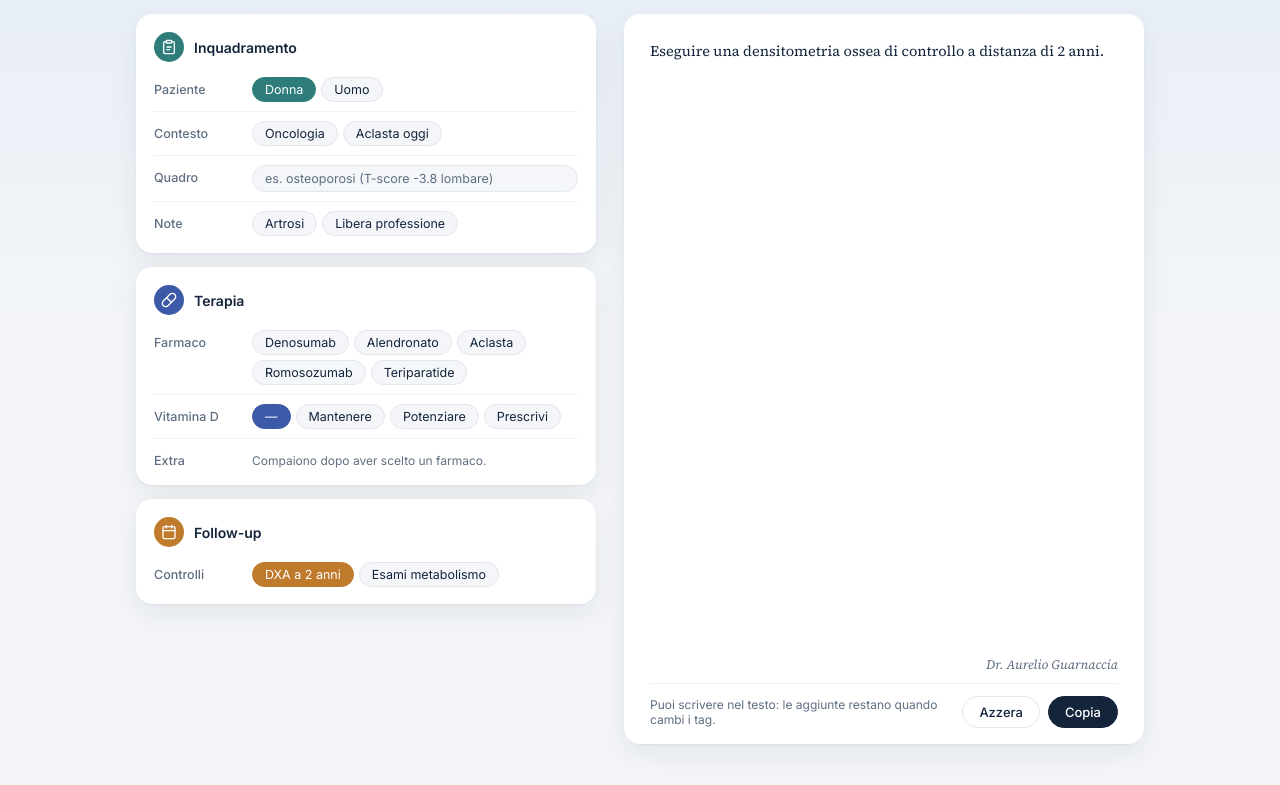
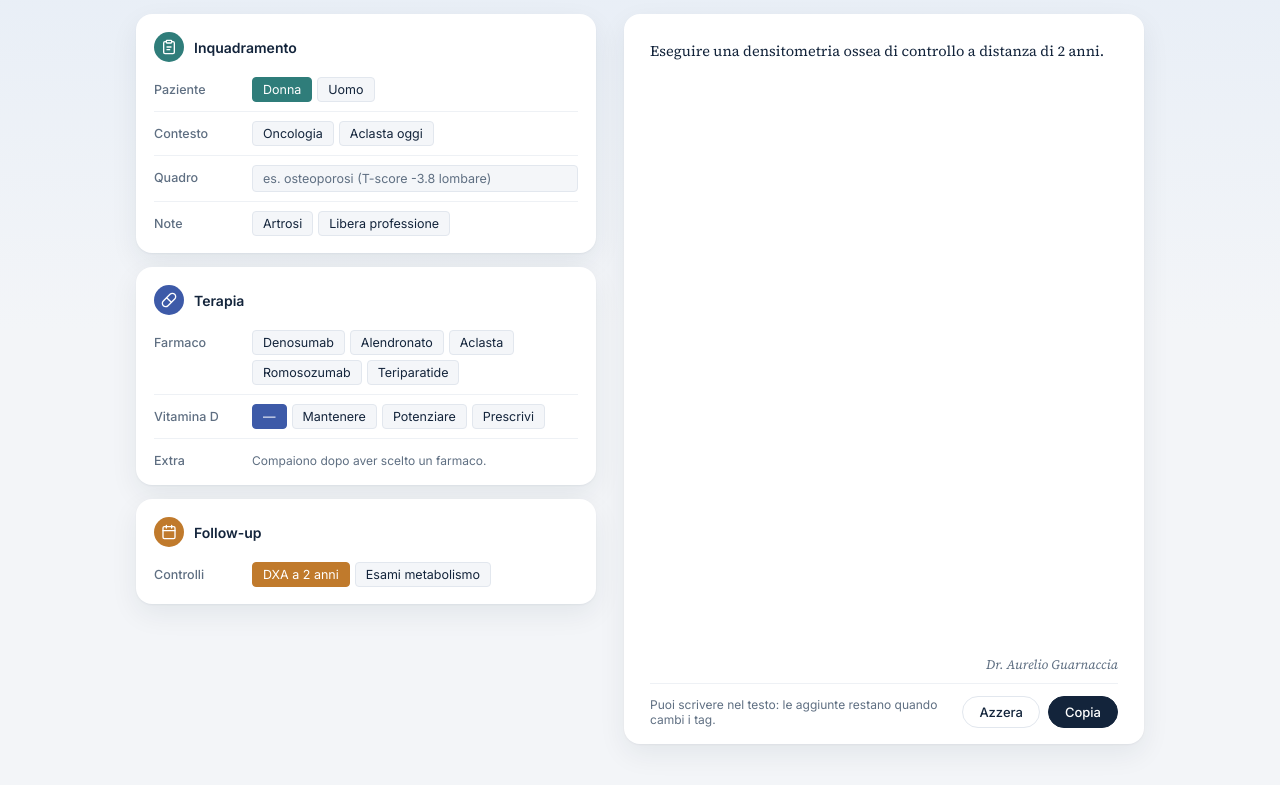
Before and after one commit to aurex-cmd/Referti-Ambulatorio, a plain HTML site: page index.html in a window 1280 px wide. Shown: the part 91-876 px from the top of the page. Drawn offline with Linux system fonts and the light colour scheme.

Commit message:
Tag e campi con angoli quasi squadrati
Co-Authored-By: Claude Opus 5.5 <noreply@anthropic.com>
Claude-Session: https://claude.ai/code/session_01M3RfwBSyYDu2aZUhihAbLq

```diff
--- a/index.html
+++ b/index.html
@@ -38,11 +38,11 @@ h1{font:600 34px/1.1 var(--serif);letter-spacing:-.015em;margin:6px 0 0;text-wra
 .lab{font-size:12.5px;font-weight:500;color:var(--muted);padding-top:5px}
 .g .warn{grid-column:2}
 .row{display:flex;flex-wrap:wrap;gap:5px}
-button.c{font:inherit;font-size:12.5px;padding:4px 12px;border-radius:999px;border:1px solid var(--chip-line);
+button.c{font:inherit;font-size:12.5px;padding:4px 10px;border-radius:4px;border:1px solid var(--chip-line);
   background:var(--chip);color:var(--fg);cursor:pointer}
 button.c[aria-pressed="true"]{background:var(--sc);border-color:var(--sc);color:var(--on)}
 button:focus-visible,input:focus-visible,textarea:focus-visible{outline:2px solid var(--sc,var(--ink));outline-offset:2px}
-input[type=text]{font:inherit;font-size:12.5px;padding:5px 12px;border:1px solid var(--chip-line);border-radius:999px;
+input[type=text]{font:inherit;font-size:12.5px;padding:5px 10px;border:1px solid var(--chip-line);border-radius:4px;
   background:var(--chip);color:var(--fg);width:100%;box-sizing:border-box}
 input::placeholder{color:var(--muted)}
 .warn{font-size:12px;color:var(--warn)}
```
